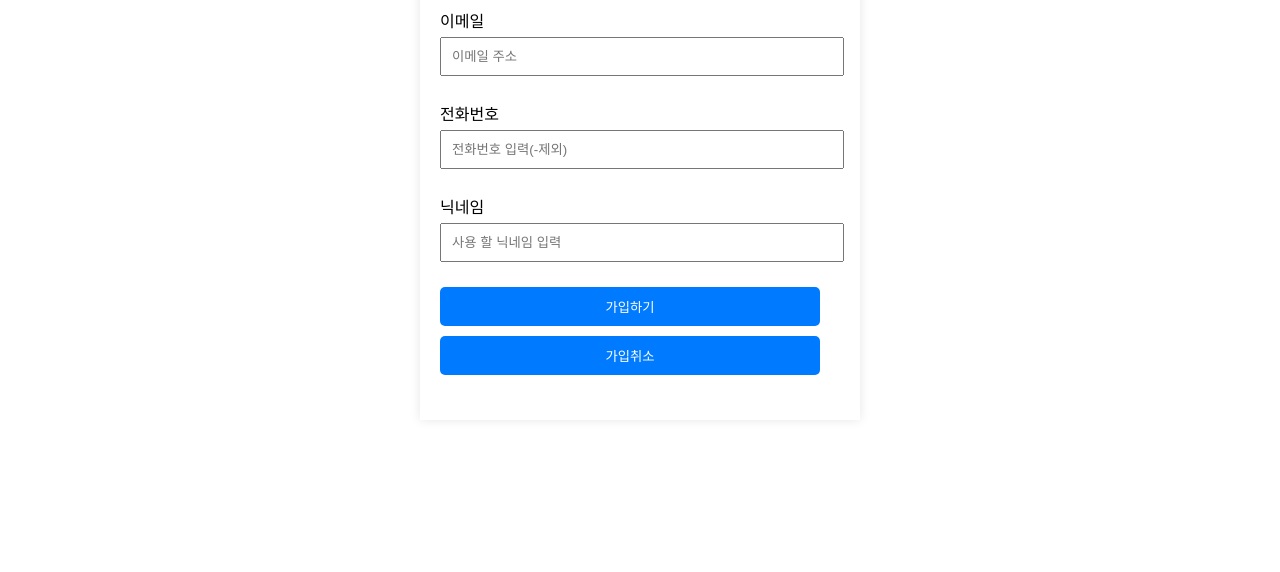
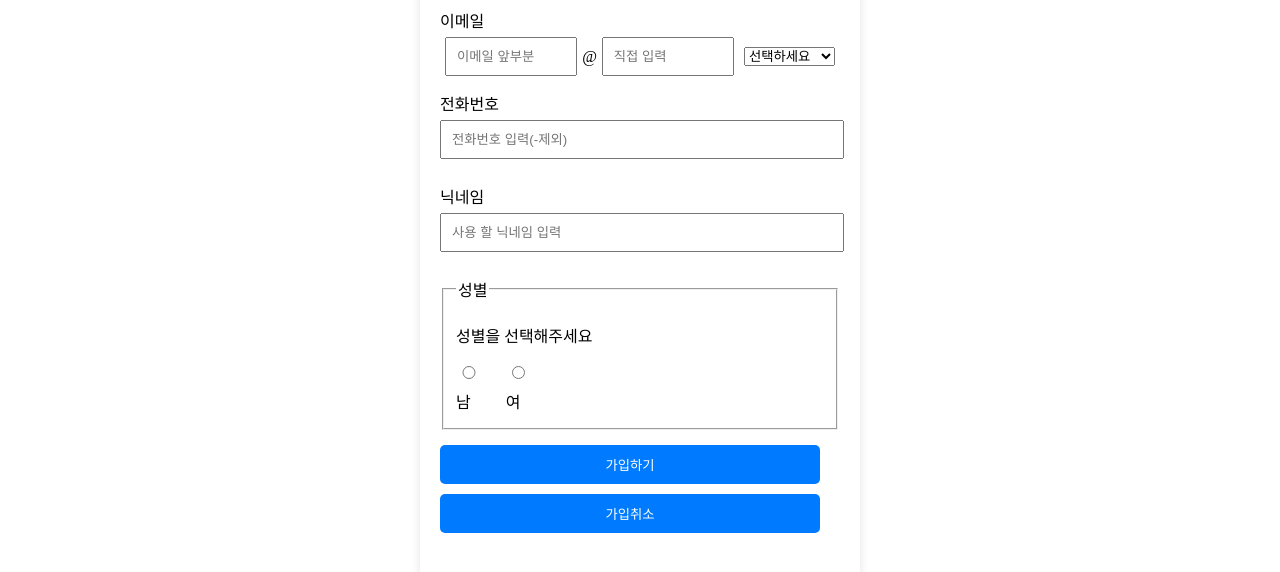
Before and after one commit to cooom0470/MAIN, a plain HTML site: page Regist.html in a window 1280 px wide. Shown: the part 802-1374 px from the top of the page. Before the commit the page ends 1262 px from the top, so only its background shows below. Drawn offline with Linux system fonts and the light colour scheme.

Commit message:
Regist.html

```diff
--- a/Regist.html
+++ b/Regist.html
@@ -103,6 +103,27 @@
     .form-group button:hover {
         background-color: #0056b3;
     }
+    .form-group fieldset label {
+        display: inline-block;
+        margin-right: 10px;
+    }
+    .email-group {
+        display: flex;
+        align-items: center;
+        margin-bottom: 10px;
+    }
+    .email-group input[type="text"],
+    .email-group select {
+        margin: 0 5px;
+        flex-grow: 1;
+    }
+    .email-group #emailFront {
+        flex-grow: 2;
+    }
+    .email-group select {
+        flex-grow: 0;
+        width: auto;
+    }
 </style>
 </head>
 <body>
@@ -148,8 +169,20 @@
         <input type="date" id="birthdate" name="birthdate" required>
       </div>
       <div class="form-group">
-        <label for="email">이메일</label>
-        <input type="email" placeholder="이메일 주소" id="email" name="email" required>
+        <label for="emailFront">이메일</label>
+        <div class="email-group">
+          <input type="text" placeholder="이메일 앞부분" id="emailFront" name="emailFront" required>
+          <span>@</span>
+          <input type="text" id="emailDomain" placeholder="직접 입력" name="emailDomain" required>
+          <select id="domainSelect" onchange="updateEmailDomain()">
+              <option value="" disabled selected>선택하세요</option>
+              <option value="gmail.com">gmail.com</option>
+              <option value="naver.com">naver.com</option>
+              <option value="nate.com">nate.com</option>
+              <option value="hanmail.net">hanmail.net</option>
+              <option value="custom">직접 입력</option>
+          </select>
+        </div>
       </div>
       <div class="form-group">
         <label for="phone">전화번호</label>
@@ -158,6 +191,14 @@
       <div class="form-group">
         <label for="nickname">닉네임</label>
         <input type="text" placeholder="사용 할 닉네임 입력" id="nickname" name="nickname" required>
+      </div>
+      <div class="form-group">
+        <fieldset>
+        <legend>성별</legend>
+        <p>성별을 선택해주세요</p>
+        <label><input type="radio" name="gender" value="male">남</label>
+        <label><input type="radio" name="gender" value="female">여</label>
+      </fieldset>
       </div>
 
       <div class="form-group">
@@ -176,5 +217,19 @@
 </div>
 
 <script src="https://kit.fontawesome.com/a076d05399.js"></script>
+<script>
+  function updateEmailDomain() {
+      var select = document.getElementById('domainSelect');
+      var input = document.getElementById('emailDomain');
+      var value = select.value;
+
+      if (value === "custom") {
+          input.value = "";
+          input.focus();
+      } else {
+          input.value = value;
+      }
+  }
+  </script>
 </body>
 </html>
```
